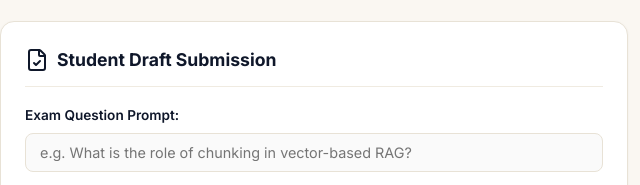
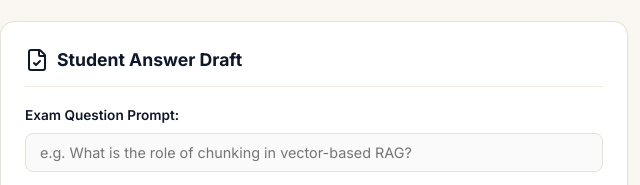
Before and after one commit to vishnuHas/CortexAI-Studio-, a plain HTML site: page frontend/index.html in a window 1280 px wide. Both pictures are taken after a click on the button "Answer Improver & Rubric Coach". Shown: the part 334-519 px from the top of the page, 0-640 px from the left. Drawn offline with nearby package versions, Linux system fonts and the light colour scheme.

```diff
--- a/frontend/index.html
+++ b/frontend/index.html
@@ -893,7 +893,7 @@
         <div class="grid-2">
           <div class="card">
             <div class="card-header">
-              <h3><i data-lucide="file-check"></i> Student Draft Submission</h3>
+              <h3><i data-lucide="file-check"></i> Student Answer Draft</h3>
             </div>
             <div class="form-group">
               <label class="form-label">Exam Question Prompt:</label>
```
Also changed, not shown: 1 other file.
